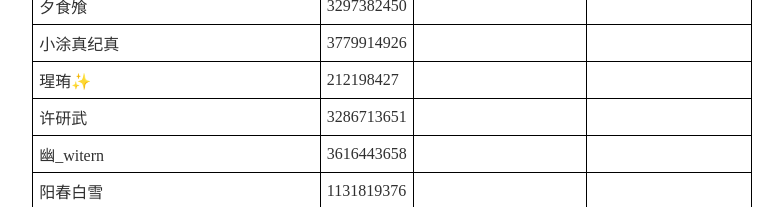
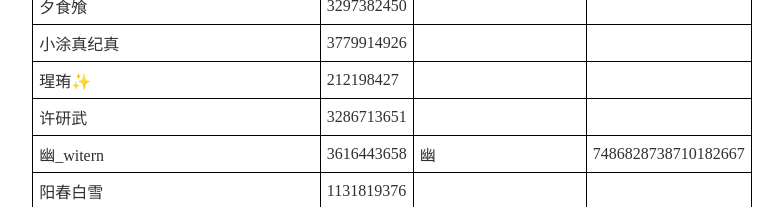
Before and after one commit to ajdjdgfsx/an_fish, a plain HTML site: page index.html in a window 1280 px wide. Shown: the part 3560-3767 px from the top of the page, without its empty margins (248-1031 px from the left). Drawn offline with Linux system fonts and the light colour scheme.

Commit message:
Update index.html

```diff
--- a/index.html
+++ b/index.html
@@ -129,7 +129,7 @@ onPageLoaded(); }
 <tr line="101"><td line="101">小涂真纪真</td><td line="101">3779914926</td><td line="101"> </td><td line="101"> </td></tr>
 <tr line="102"><td line="102">瑆珛✨</td><td line="102">212198427</td><td line="102"> </td><td line="102"> </td></tr>
 <tr line="103"><td line="103">许研武</td><td line="103">3286713651</td><td line="103"> </td><td line="103"> </td></tr>
-<tr line="104"><td line="104">幽_witern</td><td line="104">3616443658</td><td line="104"> </td><td line="104"> </td></tr>
+<tr line="104"><td line="104">幽_witern</td><td line="104">3616443658</td><td line="104">幽</td><td line="104">7486828738710182667</td></tr>
 <tr line="105"><td line="105">阳春白雪</td><td line="105">1131819376</td><td line="105"> </td><td line="105"> </td></tr>
 <tr line="106"><td line="106">言风言风言(被纵连交互断触1good攻击)</td><td line="106">260415151</td><td line="106">杏ちゃん~！</td><td line="106">7486130549900221219</td></tr>
 <tr line="107"><td line="107">樱花</td><td line="107">2692628439</td><td line="107"> </td><td line="107"> </td></tr>
```
